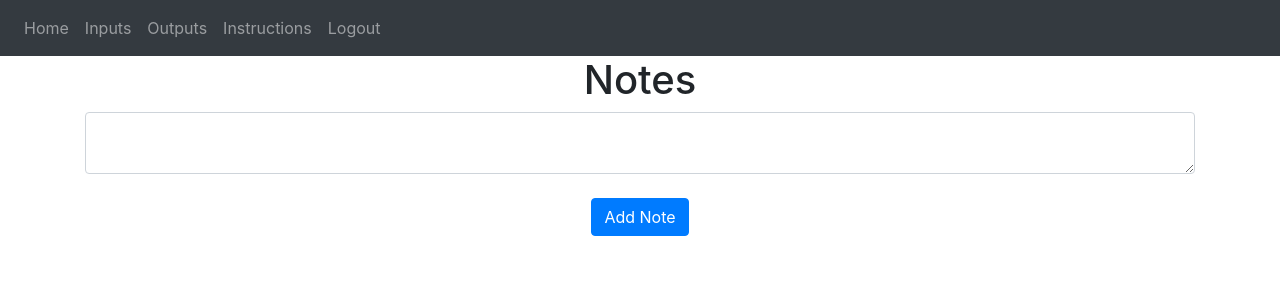
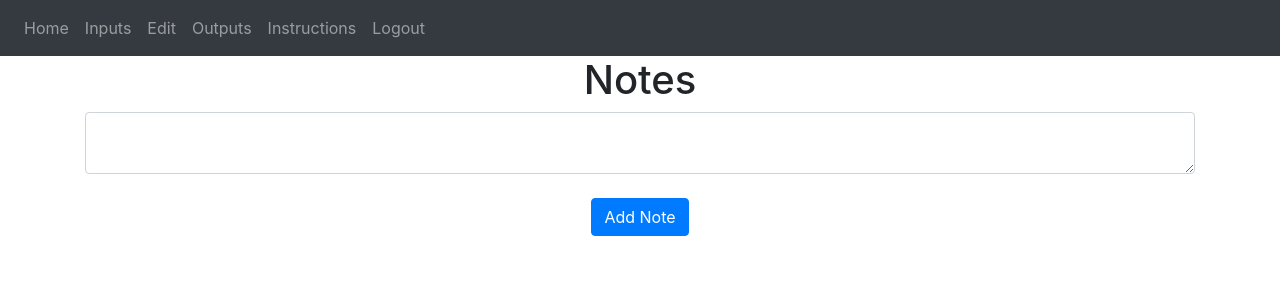
Before and after one commit to Majurran/Heroku-Full, a Flask app: page /inputs in a window 1280 px wide. Shown: the top 300 px of the page. Run offline with Flask 2, Linux system fonts and the light colour scheme; the visitor is signed in with stand-in values (Sample User, id 1); data comes from the database, SQL or seed files in the repository; data that the repository does not hold is empty; some libraries are stand-ins or nearby versions.

Commit message:
Add placeholder edit input option page

```diff
--- a/website/templates/base.html
+++ b/website/templates/base.html
@@ -28,6 +28,7 @@
                     {% if user.is_authenticated %}
                         <a class="nav-item nav-link" id="home" href="/">Home</a>
                         <a class="nav-item nav-link" id="inputs" href="/inputs">Inputs</a>
+                        <a class="nav-item nav-link" id="edit-inputs-options" href="/edit_input_options">Edit</a>
                         <a class="nav-item nav-link" id="outputs" href="/outputs">Outputs</a>
                         <a class="nav-item nav-link" id="instructions" href="/instructions">Instructions</a>
                         <a class="nav-item nav-link" id="logout" href="/logout">Logout</a>
--- a/website/views.py
+++ b/website/views.py
@@ -58,7 +58,14 @@ def dashboard_page():
     graphJSON = json.dumps(fig, cls=plotly.utils.PlotlyJSONEncoder)
     return render_template("outputs.html", user=current_user, graphJSON=graphJSON)
 
+
 @views.route('/instructions', methods=['GET'])
 @login_required
 def instruction():
     return render_template("instruction.html", user=current_user)
+
+
+@views.route('/edit_input_options', methods=['GET', 'POST'])
+@login_required
+def edit_input_options():
+    return render_template("edit_input.html", user=current_user)
```
Also changed, not shown: website/templates/edit_input.html (added, +7 -0 lines).
